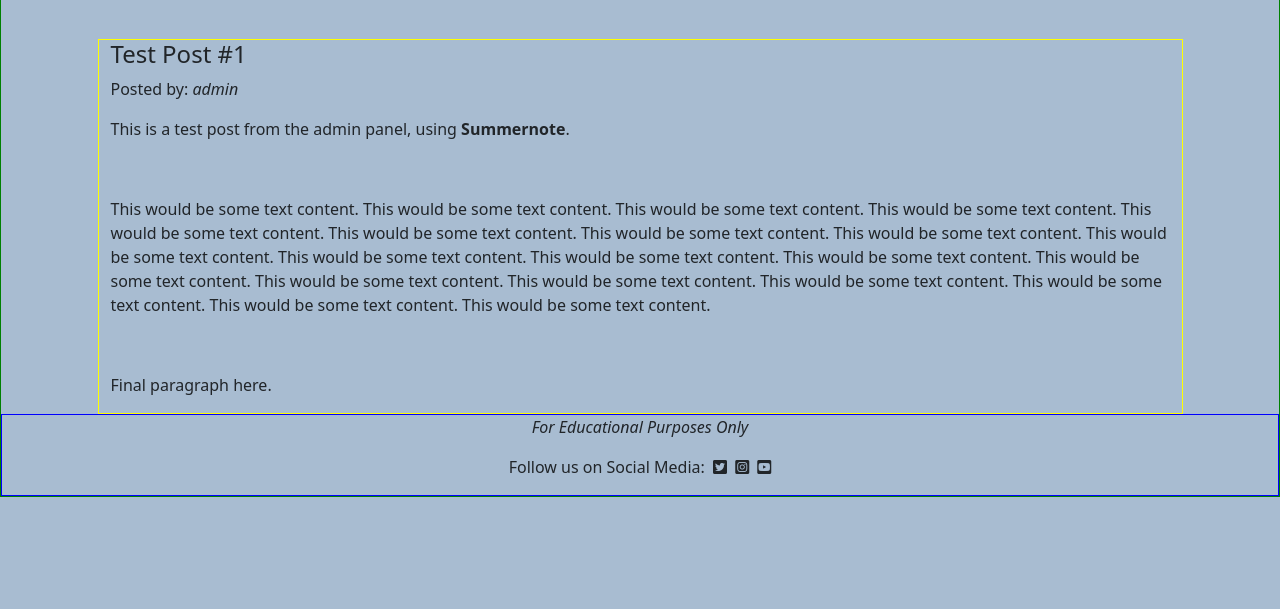
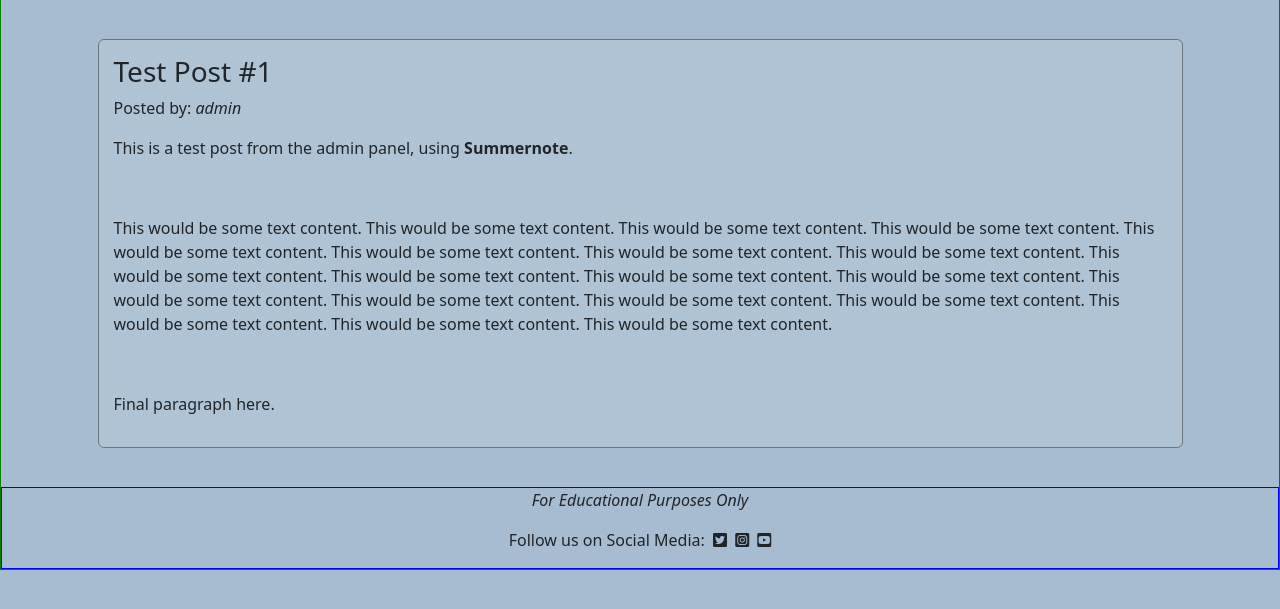
Before and after one commit to Code-Institute-Submissions/SamuelMasters-blathr_DecResub, a Django app: page /post_detail/1/ in a window 1280 px wide. Shown: the part 75-684 px from the top of the page. Run offline with Django 3.2, Linux system fonts and the light colour scheme; data comes from the database, SQL or seed files in the repository.

Commit message:
Add basic styling to post_detail.html and rename id > post_id in views.py

```diff
--- a/blathr/urls.py
+++ b/blathr/urls.py
@@ -23,5 +23,5 @@ urlpatterns = [
     path('', home, name='home'),
     path('accounts/', include('allauth.urls')),
     path('add/add_post/', add_post, name='add_post'),
-    path('post_detail/<id>/', post_detail, name='post_detail'),
+    path('post_detail/<post_id>/', post_detail, name='post_detail'),
 ]
--- a/posts/views.py
+++ b/posts/views.py
@@ -37,12 +37,12 @@ def add_post(request, form=PostForm):
         },
     )
 
-def post_detail(request, id):
+def post_detail(request, post_id):
     """
     View for showing one post in it's entirety.
     """
     context = {}
 
-    context['data'] = Post.objects.get(post_id = id)
+    context['data'] = Post.objects.get(post_id=post_id)
 
     return render(request, 'post_detail.html', context)
--- a/static/css/style.css
+++ b/static/css/style.css
@@ -67,8 +67,10 @@ footer {
 #post-detail-row {
     justify-content: center;
     margin-top: 3%;
+    margin-bottom: 3%;
 }
 
 #post-detail-col {
-    border: 1px solid yellow;
+    background-color: #B0C3D5;
+    padding: 15px
 }
--- a/templates/post_detail.html
+++ b/templates/post_detail.html
@@ -3,8 +3,8 @@
 {% block content %}
 
 <div class="row" id="post-detail-row">
-    <div class="col-10" id="post-detail-col">
-        <h4>{{ data.title }}</h4>
+    <div class="col-10 border border-secondary rounded" id="post-detail-col">
+        <h3>{{ data.title }}</h3>
         <p>Posted by: <em>{{ data.author }}</em></p>
         <p>{{ data.content | safe }}</p>
     </div>
```
